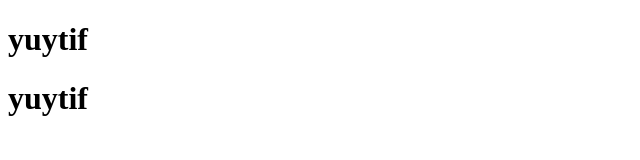
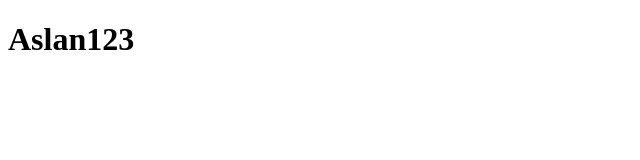
Before and after one commit to aslantgt/gulnur., a plain HTML site: page index.html in a window 1280 px wide. Shown: the whole page, without its empty margins (0-640 px from the left). Drawn offline with Linux system fonts and the light colour scheme.

Commit message:
AslanAlik

```diff
--- a/index.html
+++ b/index.html
@@ -6,10 +6,7 @@
     <title>Document</title>
 </head>
 <body>
-    <h1>yuytif</h1>
-    <h1>yuytif
-
-    </h1>
+    <h1>Aslan123</h1>
 
 </body>
 </html>
```
